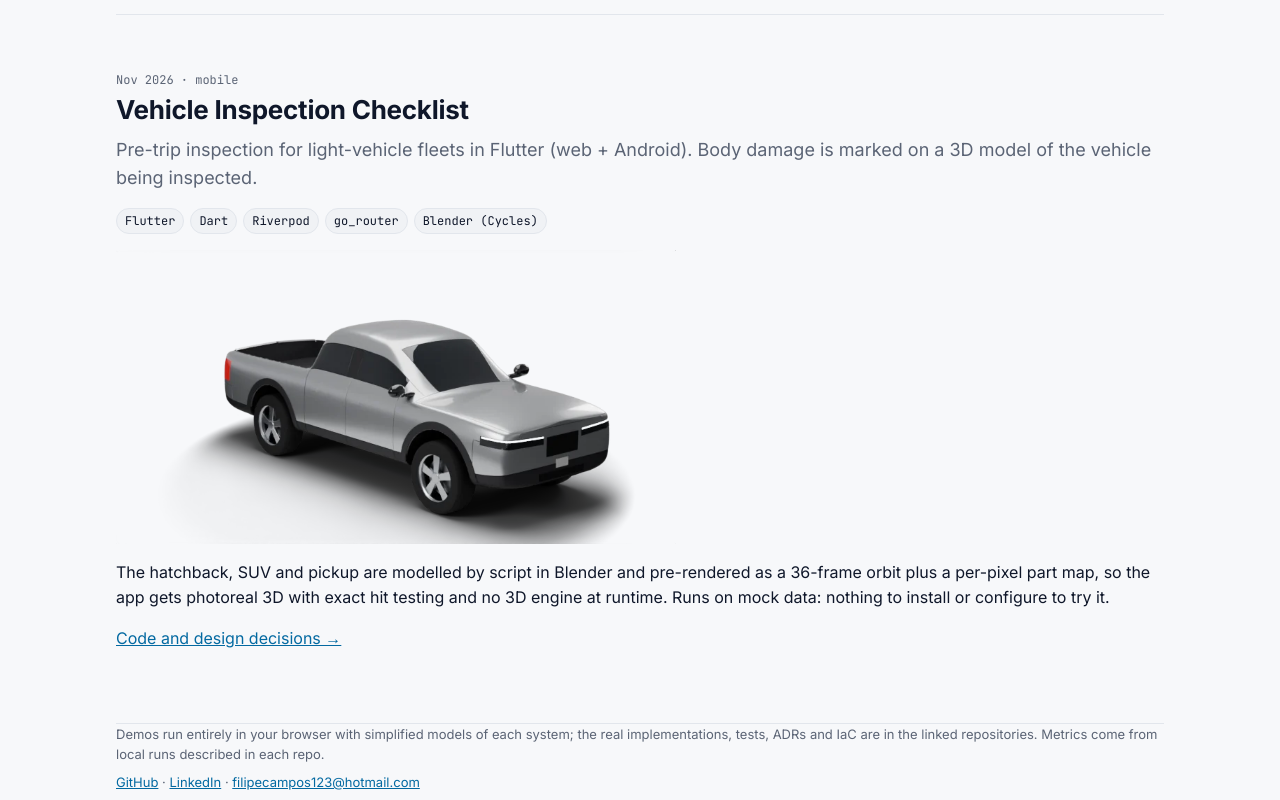
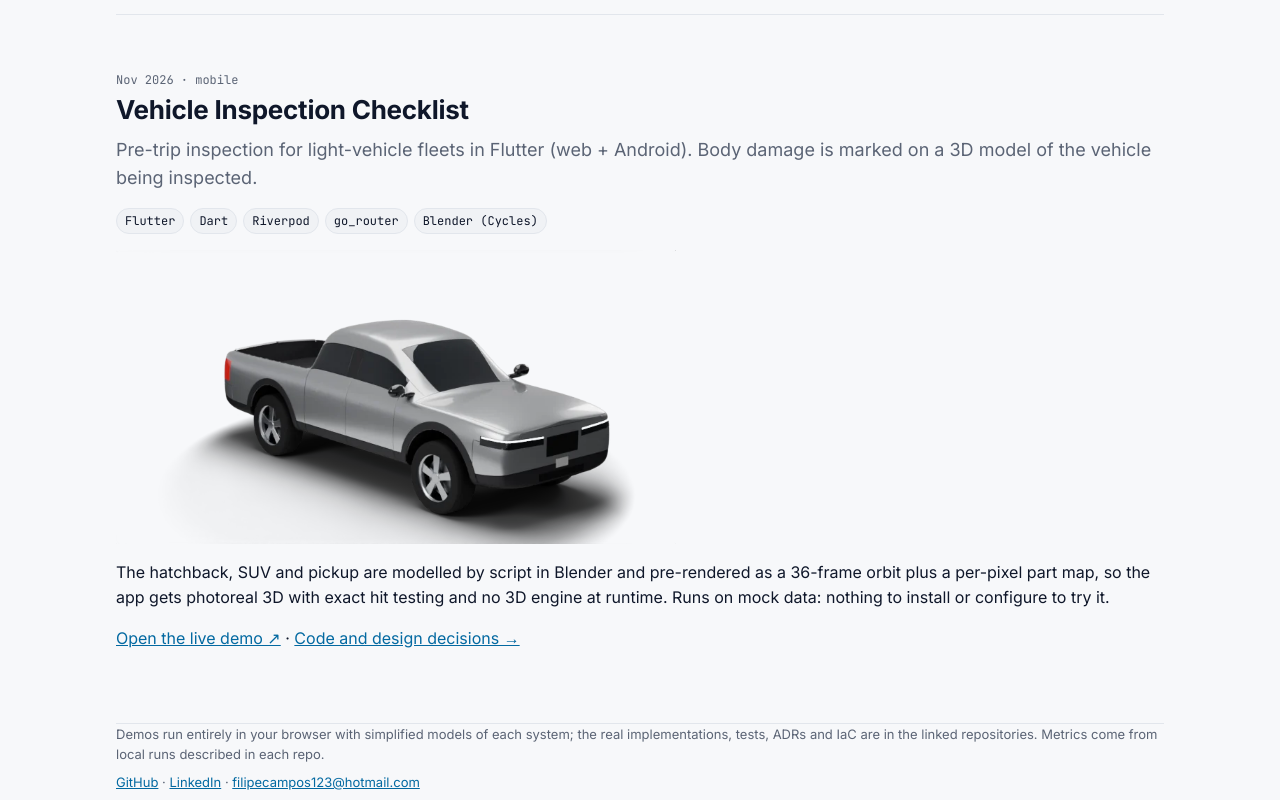
Before and after one commit to filipercampos/filipercampos.github.io, a React (Vite) app: page / in a window 1280 px wide. Shown: the part 6559-7359 px from the top of the page. Built offline with nearby package versions, Linux system fonts and the light colour scheme.

Commit message:
feat: link the live demo of the vehicle inspection app

```diff
--- a/src/App.tsx
+++ b/src/App.tsx
@@ -10,6 +10,7 @@ import { LangSwitch, useLang, useT } from './i18n';
 import { ThemeToggle } from './theme';
 
 const MOBILE_REPO = 'https://github.com/filipercampos/vehicle-inspection-checklist';
+const MOBILE_DEMO = 'https://filipercampos.github.io/vehicle-inspection-checklist/';
 const MOBILE_STACK = ['Flutter', 'Dart', 'Riverpod', 'go_router', 'Blender (Cycles)'];
 
 const CONTACT = {
@@ -95,6 +96,10 @@ export function App() {
           />
           <p>{t.mobile.body}</p>
           <p>
+            <a href={MOBILE_DEMO} target="_blank" rel="noreferrer">
+              {t.mobile.demoLink}
+            </a>
+            {' · '}
             <a href={MOBILE_REPO}>{t.mobile.codeLink}</a>
           </p>
         </section>
--- a/src/i18n.tsx
+++ b/src/i18n.tsx
@@ -31,6 +31,7 @@ const en = {
     body:
       'The hatchback, SUV and pickup are modelled by script in Blender and pre-rendered as a 36-frame orbit plus a per-pixel part map, so the app gets photoreal 3D with exact hit testing and no 3D engine at runtime. Runs on mock data: nothing to install or configure to try it.',
     imageAlt: 'Blender render of the pickup used in the damage map',
+    demoLink: 'Open the live demo ↗',
     codeLink: 'Code and design decisions →',
   },
   simulated: 'simulated in your browser',
@@ -149,6 +150,7 @@ const pt: Strings = {
     body:
       'O hatch, o SUV e a pickup são modelados por script no Blender e pré-renderizados como uma órbita de 36 quadros mais um mapa de peças por pixel: o app ganha 3D fotorrealista com toque exato na peça e sem motor 3D em tempo de execução. Roda com dados simulados: nada para instalar ou configurar para testar.',
     imageAlt: 'Render no Blender da pickup usada no mapa de avarias',
+    demoLink: 'Abrir a demo ao vivo ↗',
     codeLink: 'Código e decisões de projeto →',
   },
   simulated: 'simulado no seu navegador',
```
